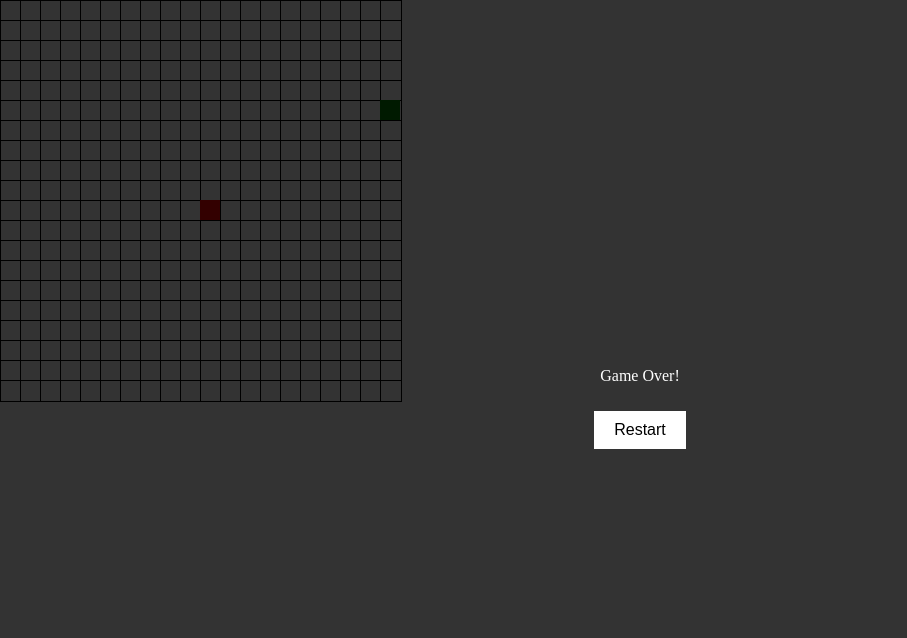
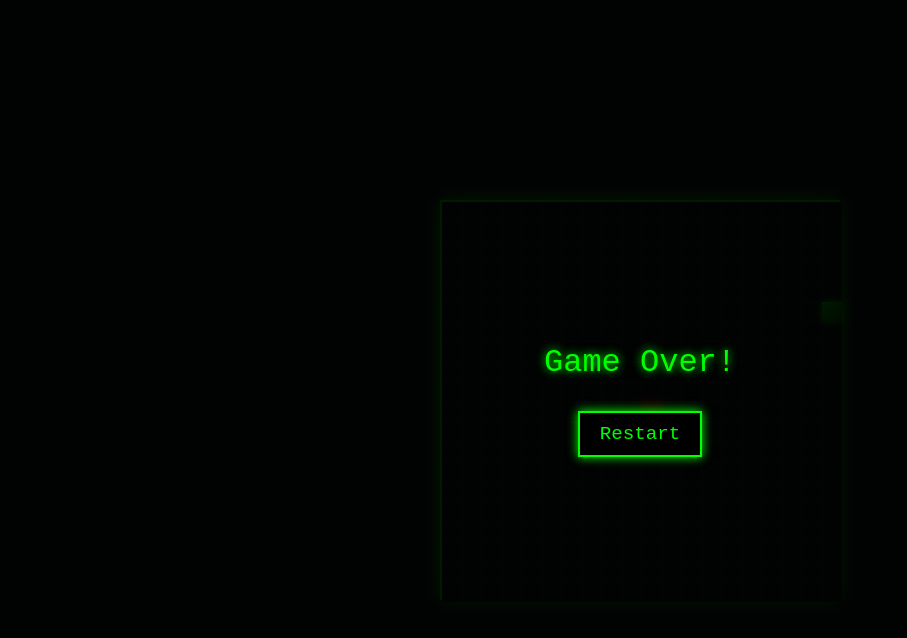
Before and after one commit to gustawdaniel/snake_js, a SvelteKit app: page / in a window 1280 px wide. Shown: the top 638 px of the page, without its empty margins (0-907 px from the left). Built offline with nearby package versions, Linux system fonts and the light colour scheme.

Commit message:
css fixes

```diff
--- a/src/app.html
+++ b/src/app.html
@@ -4,6 +4,14 @@
     <meta charset="utf-8" />
     <link rel="icon" href="%sveltekit.assets%/favicon.png" />
     <meta name="viewport" content="width=device-width, initial-scale=1" />
+
+    <style>
+      * {
+        box-sizing: border-box;
+        margin: 0;
+        padding: 0;
+      }
+    </style>
     %sveltekit.head%
   </head>
   <body data-sveltekit-preload-data="hover">
--- a/src/routes/+page.svelte
+++ b/src/routes/+page.svelte
@@ -51,7 +51,12 @@
 
     onMount(() => {
         window.addEventListener('keydown', (event) => {
+            if (event.key === 'Enter' && gameOver) {
+                resetGame();
+            }
+
             if (gameOver) return;
+
             if (event.key === 'ArrowUp' && direction.y === 0) {
                 direction = { x: 0, y: -1 };
             } else if (event.key === 'ArrowDown' && direction.y === 0) {
@@ -65,7 +70,7 @@
     });
 </script>
 
-<div>
+<div class="game-container">
     {#if gameOver}
         <div class="overlay">
             <p>Game Over!</p>
@@ -73,6 +78,7 @@
         </div>
     {/if}
 
+    <div class="game-grid">
         {#each map as row, y}
             {#each row as cell, x}
                 <div class="map-cell" style="top: {y * 20}px; left: {x * 20}px;"></div>
@@ -85,28 +91,58 @@
 
         <div class="food" style="top: {food.y * 20}px; left: {food.x * 20}px;"></div>
     </div>
+</div>
 
 <style>
+    * {
+        box-sizing: border-box;
+        margin: 0;
+        padding: 0;
+    }
+
+    /* Container for centering the game */
+    .game-container {
+        display: flex;
+        justify-content: center;
+        align-items: center;
+        height: 100vh;
+        width: 100vw;
+        background-color: #0d1117; /* Dark background */
+        color: #00ff00; /* Neon green text */
+        font-family: 'Courier New', Courier, monospace;
+    }
+
+    /* Game grid wrapper */
+    .game-grid {
+        position: relative;
+        width: 400px; /* gridSize * cell size */
+        height: 400px; /* gridSize * cell size */
+        border: 2px solid #00ff00; /* Neon green border */
+        box-shadow: 0 0 20px #00ff00;
+    }
+
     .snake-segment {
         position: absolute;
         width: 20px;
         height: 20px;
-        background: green;
+        background: linear-gradient(145deg, #00ff00, #006600);
+        box-shadow: 0 0 10px #00ff00;
     }
 
     .map-cell {
         position: absolute;
         width: 20px;
         height: 20px;
-        background: white;
-        border: 1px solid black;
+        background: #0d1117; /* Matches the background */
+        border: 1px solid #222; /* Subtle grid effect */
     }
 
     .food {
         position: absolute;
         width: 20px;
         height: 20px;
-        background: red;
+        background: radial-gradient(circle, #ff0000, #990000);
+        box-shadow: 0 0 10px #ff0000;
     }
 
     .overlay {
@@ -115,22 +151,36 @@
         left: 0;
         width: 100%;
         height: 100%;
-        background: rgba(0, 0, 0, 0.8);
-        color: white;
+        background: rgba(0, 0, 0, 0.9);
+        color: #00ff00; /* Neon green */
         display: flex;
         flex-direction: column;
         justify-content: center;
         align-items: center;
         z-index: 10;
+        text-shadow: 0 0 10px #00ff00;
+    }
+
+    .overlay p {
+        font-size: 2rem;
+        margin-bottom: 20px;
     }
 
     .overlay button {
         margin-top: 10px;
         padding: 10px 20px;
-        background: white;
+        background: black;
+        color: #00ff00;
+        border: 2px solid #00ff00;
+        cursor: pointer;
+        font-size: 1.2rem;
+        font-family: 'Courier New', Courier, monospace;
+        box-shadow: 0 0 10px #00ff00;
+        transition: background-color 0.3s, color 0.3s;
+    }
+
+    .overlay button:hover {
+        background-color: #00ff00;
         color: black;
-        border: none;
-        cursor: pointer;
-        font-size: 1rem;
     }
 </style>
```
Lines whose indentation alone changed are shown as unchanged.
